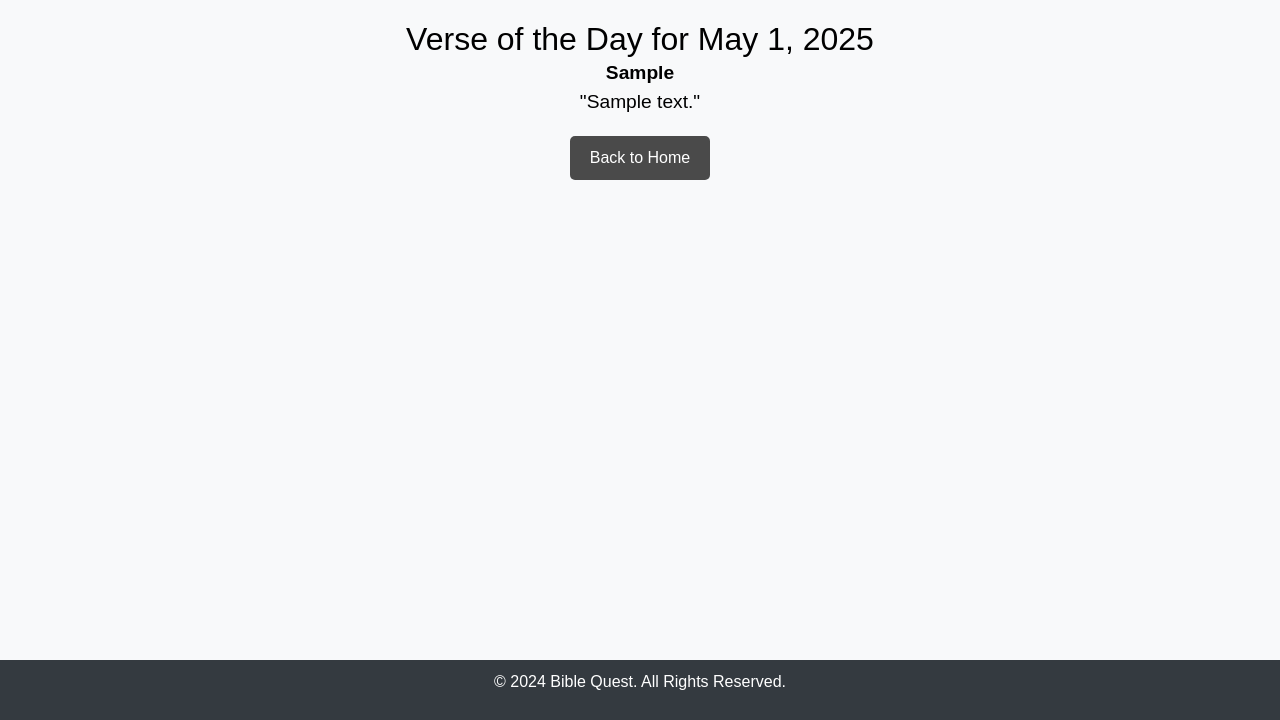
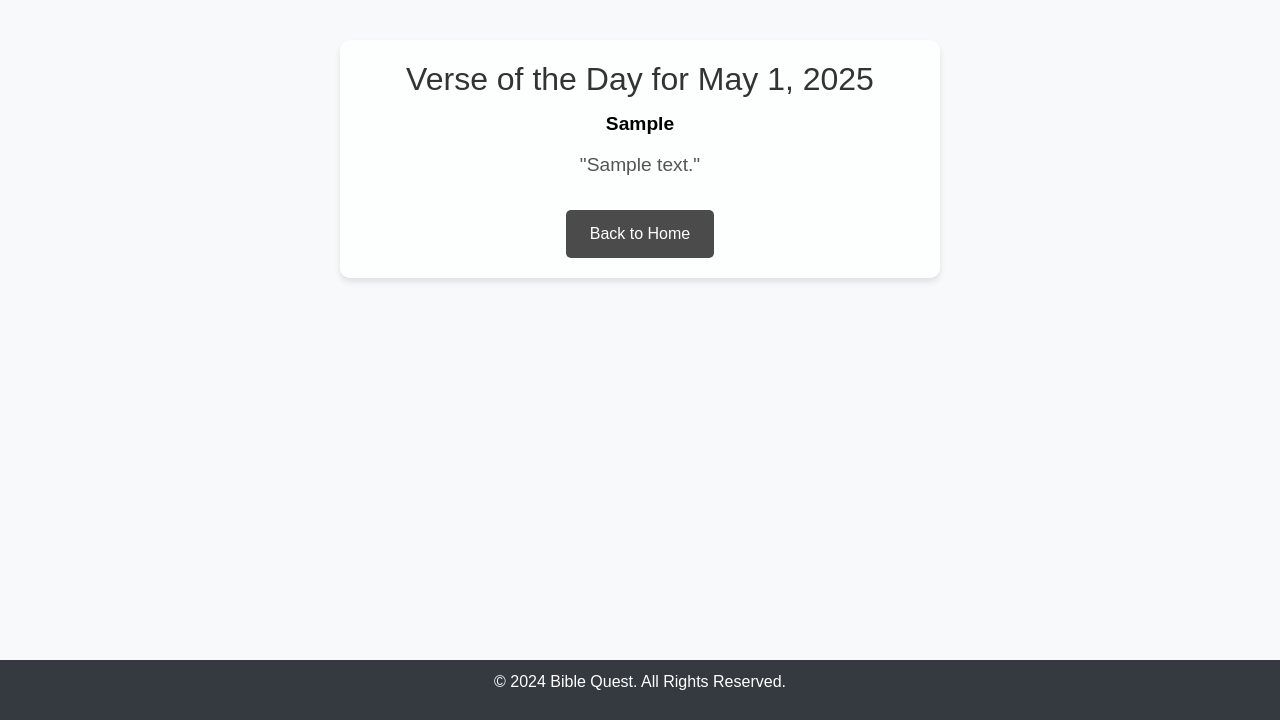
Before and after one commit to kandukurisanghavi/BibleQuest, a Django app: page /accounts/verse_of_the_day/ in a window 1280 px wide. Shown: the part 117-837 px from the top of the page. Run offline with Django 5.2, Linux system fonts and the light colour scheme; a user stored in the database is signed in; tables that the repository leaves empty hold one stand-in row (values such as "Sample post"); some libraries are stand-ins or nearby versions.

Commit message:
Update the verse of the day template

```diff
--- a/biblequest/accounts/templates/accounts/verse_of_the_day.html
+++ b/biblequest/accounts/templates/accounts/verse_of_the_day.html
@@ -7,9 +7,9 @@
 {% block content %}
 <style>
     body {
-        font-family: Arial, sans-serif;
+        font-family: 'Arial', sans-serif;
         text-align: center;
-        background-image: url('{% static "images/try.png.jpg" %}'); /* Background image path */
+        background-image: url('{% static "images/try.png.jpg" %}'); /* Set the background image */
         background-size: cover;
         background-position: center;
         background-repeat: no-repeat;
@@ -24,34 +24,63 @@
     }
 
     .verse-of-the-day {
-        color: black; /* Set text color to contrast against the background */
+        color: #333; /* Set a softer text color for better readability */
         text-align: center;
-        background: none; /* Remove any background color or image */
-        padding: 0; /* Remove padding */
-        margin: 0; /* Remove margins */
-        box-shadow: none; /* Remove any shadow effects */
-        border: none; /* Remove any border */
+        padding: 20px;
+        background: rgba(255, 255, 255, 0.8); /* Slight white background for contrast */
+        border-radius: 10px; /* Rounded corners */
+        box-shadow: 0 4px 6px rgba(0, 0, 0, 0.1); /* Soft shadow for depth */
+        max-width: 600px;
+        width: 90%;
+        margin: 20px auto;
     }
 
-    .verse-of-the-day h2,
-    .verse-of-the-day p,
-    .verse-of-the-day a {
-        color: black; /* Ensure text is readable on the background */
-        margin: 0; /* Optional: fine-tune text spacing */
+    .verse-of-the-day h2 {
+        font-size: 2rem;
+        margin-bottom: 10px;
+        color: #333;
     }
 
     .verse-of-the-day p {
-        font-size: 1.2rem; /* Adjust font size for better readability */
+        font-size: 1.2rem;
+        color: #555;
+        line-height: 1.6;
+        margin: 10px 0;
+    }
+
+    .verse-of-the-day p strong {
+        font-weight: bold;
+        color: #000;
     }
 
     .verse-of-the-day a {
+        display: inline-block;
         margin-top: 20px;
-        display: inline-block; /* Ensure the button/link is neatly placed */
+        padding: 12px 24px;
+        background-color: rgba(0, 0, 0, 0.7);
+        color: white;
         text-decoration: none;
-        color: white; /* Make the button text stand out */
-        background-color: rgba(0, 0, 0, 0.7); /* Optional: Add a transparent dark background for better readability */
-        padding: 10px 20px;
         border-radius: 5px;
+        font-size: 1rem;
+        transition: background-color 0.3s ease;
+    }
+
+    .verse-of-the-day a:hover {
+        background-color: rgba(0, 0, 0, 0.9); /* Darken button on hover */
+    }
+
+    @media (max-width: 768px) {
+        .verse-of-the-day h2 {
+            font-size: 1.5rem; /* Adjust font size for smaller screens */
+        }
+
+        .verse-of-the-day p {
+            font-size: 1rem; /* Adjust font size for smaller screens */
+        }
+
+        .verse-of-the-day a {
+            font-size: 0.9rem; /* Smaller font for the button */
+        }
     }
 </style>
 
@@ -61,4 +90,5 @@
     <p>"{{ verse.text }}"</p>
     <a href="{% url 'home' %}">Back to Home</a>
 </div>
+
 {% endblock %}
```
